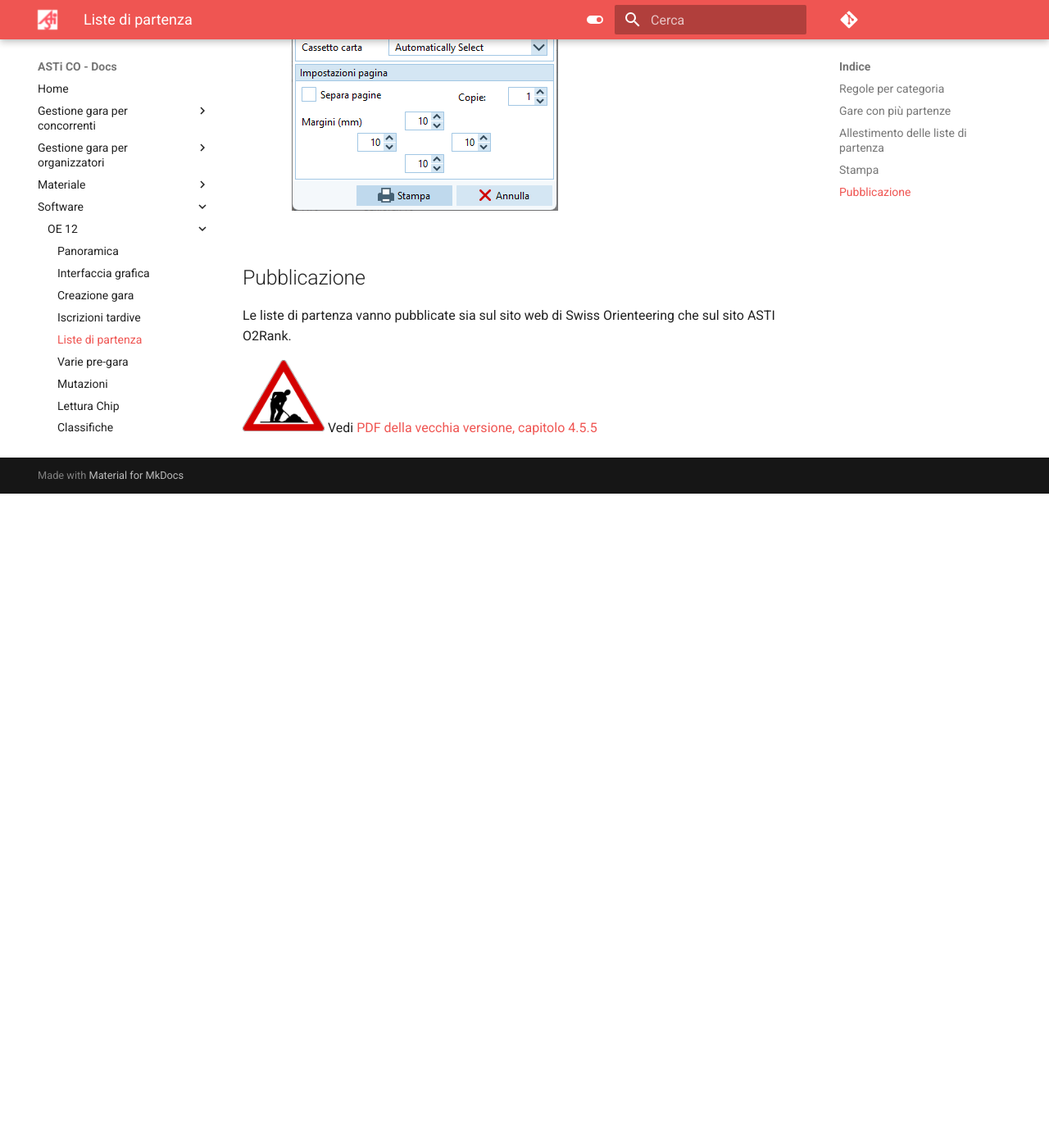
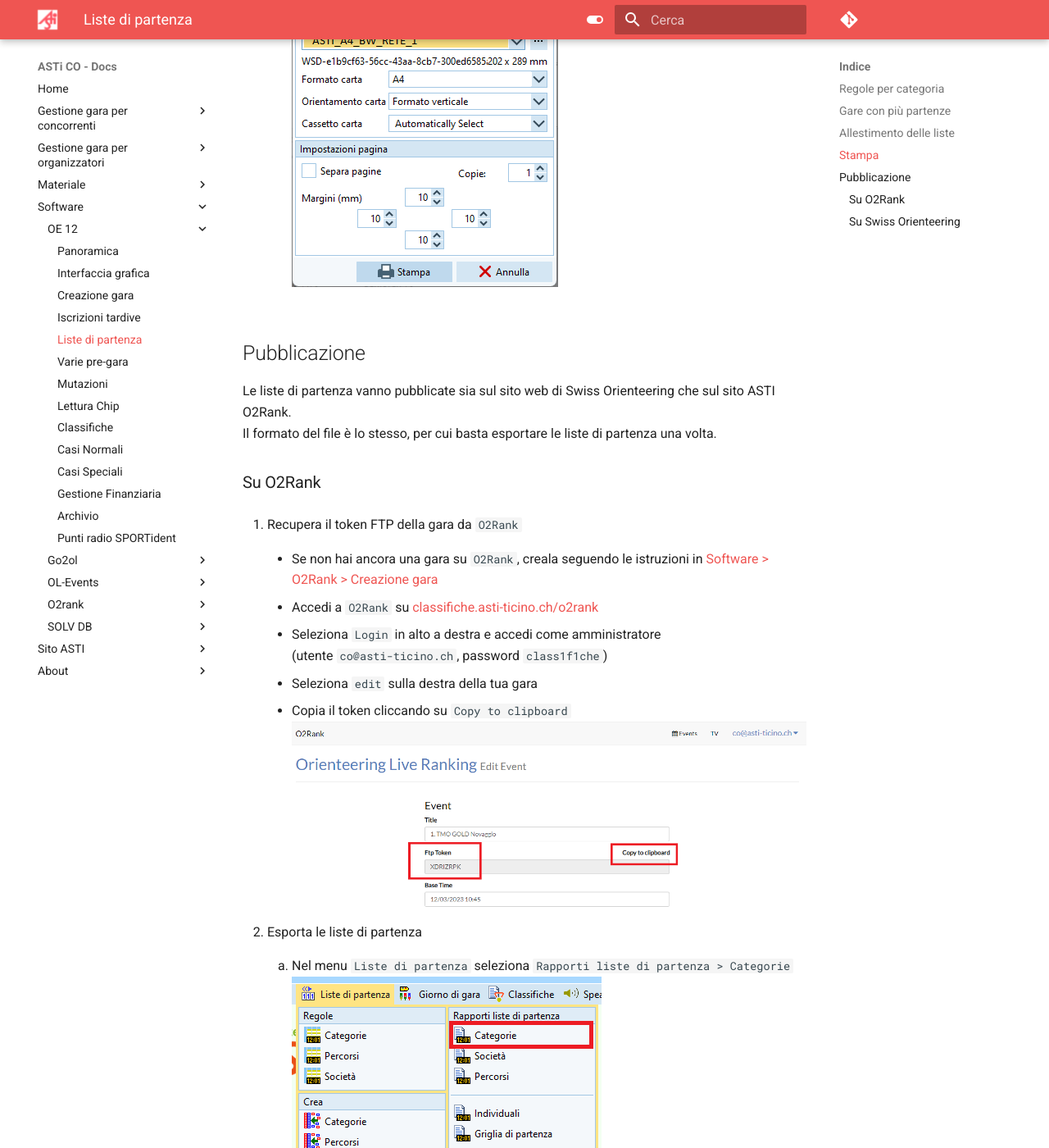
Before and after one commit to asti-co/doc, an MkDocs documentation site: the page built from docs/software/oe12/liste_partenza.md, in a window 1280 px wide and 1400 px high, scrolled down 13334 px. Shown: the whole window at 82% size. Built offline with MkDocs 1.6.1 and Material for MkDocs 9.7.7, drawn with Linux system fonts in a browser that asks for light colours; comment, search, counter and statistics services are not loaded; before the commit the page ends 13936 px from its top, so only the background shows below that; some of the changed text lies outside the part shown.

Commit message:
aggiunto pubblicazione liste di partenza

```diff
--- a/docs/software/oe12/liste_partenza.md
+++ b/docs/software/oe12/liste_partenza.md
@@ -161,12 +161,14 @@
     1. La finestra mostra le liste di partenza di tutte le categorie, ordinate per ora di partenza.
     ![Liste di partenza](inc/partenza_lista_categoria.png)
 
+        - Assicurati che i tempi siano mostrati nel formato `OO:MM:SS`.
+        Altrimenti, impostalo nel menu `ingranaggio` in alto a destra.
         - Nel pannello `Impostazioni` sulla sinistra definisci l'ordinamento dei concorrenti per tempo di partenza.
-        - Di base sono selezionate tutte le categorie.
-        Se vuoi stampare unicamente singole categorie, selezionale nel pannello in basso e poi clicca su `Aggiorna` in alto a sinistra nella finestra.
+        - Di base sono selezionate tutte le categorie. Se vuoi stampare unicamente singole categorie, selezionale nel pannello in basso.
         - Per selezionare unicamente le categorie di un luogo di partenza, selezionare il luogo in basso
         ![Lista per luogo di partenza](inc/partenza_lista_categoria_luogo.png)
 
+    1. Se nel passo precedente hai modificato qualsiasi parametro, premi su `Aggiorna` nel menu in alto a sinistra.
     1. Seleziona `TMO` come modello del rapporto e premi su `Stampa`
     ![Menu stampa la lista di partenza per categoria](inc/partenza_lista_categoria_menu_stampa.png)
 
@@ -194,6 +196,87 @@
 ## Pubblicazione
 
 Le liste di partenza vanno pubblicate sia sul sito web di Swiss Orienteering che sul sito ASTI O2Rank.
+Il formato del file è lo stesso, per cui basta esportare le liste di partenza una volta.
 
-![Lavori in corso](../../img/lavori_in_corso.png){width=100px}
-Vedi [PDF della vecchia versione, capitolo 4.5.5](../../gestione_gara_org/inc/Istruzioni_OL_einzel_per_TMO_v2_4.pdf)
+### Su O2Rank {#pubblica_liste_partenza_o2rank}
+
+1. Recupera il token FTP della gara da `O2Rank`
+
+    - Se non hai ancora una gara su `O2Rank`, creala seguendo le istruzioni in [Software > O2Rank > Creazione gara](../o2rank/creazione_gara.md)
+
+    1. Accedi a `O2Rank` su [classifiche.asti-ticino.ch/o2rank](http://classifiche.asti-ticino.ch/o2rank)
+    1. Seleziona `Login` in alto a destra e accedi come amministratore
+    (utente `co@asti-ticino.ch`, password `class1f1che`)
+    1. Seleziona `edit` sulla destra della tua gara
+    1. Copia il token cliccando su `Copy to clipboard`
+    ![Copia il token](../o2rank/inc/ftpToken.png)
+
+1. Esporta le liste di partenza
+
+    1. Nel menu `Liste di partenza` seleziona `Rapporti liste di partenza > Categorie`
+        ![Menu liste per categoria](inc/partenza_menu_lista_categoria.png)
+
+        - Assicurati che i tempi siano mostrati nel formato `OO:MM:SS`.
+        Altrimenti, impostalo nel menu `ingranaggio` in alto a destra.
+        - Nel pannello `Impostazioni` sulla sinistra definisci l'ordinamento dei concorrenti per tempo di partenza.
+        - Seleziona tutte le categorie nel pannello in basso.
+        - Seleziona tutti i luoghi di partenza nella tendina in basso.
+
+    1. Se nel passo precedente hai modificato qualsiasi parametro, premi su `Aggiorna` nel menu in alto a sinistra.
+    1. Premi su `Esporta` nel menu in alto.
+    1. Imposta i seguenti campi
+        ![Esporta](inc/partenza_lista_categoria_esporta.png)
+
+        - `Colonne con separatori (CSV)`
+        - Separatore `Punto e virgola`
+        - Delimitatore di testo `Nessuno`
+        - Seleziona `Formatta i tempi per Excel`
+
+        Nella sezione `File`
+
+        - Esporta il file nella cartella `C:\Temp\tmo\<anno>`
+        - Imposta il nome del file a `LP_<FTP-Token>.csv`
+            - Es. `C:\Temp\tmo\2023\LP_XDRIZRPK.csv`
+        - Seleziona `Nome file univoco con orario`
+        - Seleziona `Carica file nel web`
+        - Non selezionare `Elabora file con DLL`
+
+    1. Nel dialogo `Carica file nel web` imposta i campi
+    ![Carica file nel web](inc/partenza_carica_file_nel_web.png)
+
+        - Sito web `asti.cryms.info`
+        - Cartella `/`
+        - Non attivare la connessione sicura SSL/TLS
+        - Nome utente `asti`
+        - Password `class1f2che`
+
+    1. Attendi uno-due minuti e verifica le liste in internet (sito [classifiche.asti-ticino.ch/o2rank](http://classifiche.asti-ticino.ch/o2rank))
+
+### Su Swiss Orienteering {#pubblica_liste_partenza_solv}
+
+Carica sul sito di Swiss Orienteering il file esportato per O2Rank (vedi [sopra](#pubblica_liste_partenza_o2rank)).
+**Nota**: il nome del file contiene come prefisso la data e l'ora dell'esportazione.
+
+1. Vai sul sito SOLV [www.swiss-orienteering.ch](https://www.swiss-orienteering.ch)
+1. Nel menu in alto, seleziona `Gare > Liste di partenza`
+![Menu sito solv](inc/partenza_carica_solv_menu.ch.png)
+
+1. Seleziona `Webformular` nella sezione `Veranstalter` (`organizzatori`)
+![Webformular](inc/partenza_carica_solv_webformular_link.png)
+
+1. Seleziona la tua gara e premi `Weiter` (`continua`)
+1. Imposta tutti i campi
+![Upload](inc/partenza_carica_solv_upload2.png)
+
+    - Controlla tutti i campi
+    - Seleziona il file esportato da OL-Einzel cliccando su `Browse`
+    - **Importantissimo**: Imposta la stessa ora zero come impostata nella gara di OL-Einzel, quindi quella "tecnica", anticipata, e non quella "ufficiale".
+    - Seleziona OE12 come formato del file
+    - Inserisci il tuo numero SOLV
+    - Premi su `Abschicken` (`invia`)
+
+1. Controlla l'anteprima delle liste di partenza.
+    1. Confronta alcune categorie con le liste di partenza stampate da OL-Einzel
+    1. Controlla i dati (nome, pettorale, chip, orario di partenza) di alcuni concorrenti
+    1. Controlla i date dei concorrenti che partono anticipatamente
+1. Se non ci sono errori, conferma inserendo la tuo ID della banca dati SOLV.
```
Also changed, not shown: other parts of docs/software/oe12/liste_partenza.md (+1 -1 lines), docs/software/oe12/index.md (+1 -1 lines), docs/software/o2rank/inc/ftpToken.png (added), docs/software/oe12/inc/partenza_carica_file_nel_web.png (added), docs/software/oe12/inc/partenza_carica_solv_menu.ch.png (added), docs/software/oe12/inc/partenza_carica_solv_upload2.png (added), docs/software/oe12/inc/partenza_carica_solv_webformular_link.png (added), docs/software/oe12/inc/partenza_lista_categoria_esporta.png (added), 1 other file.
